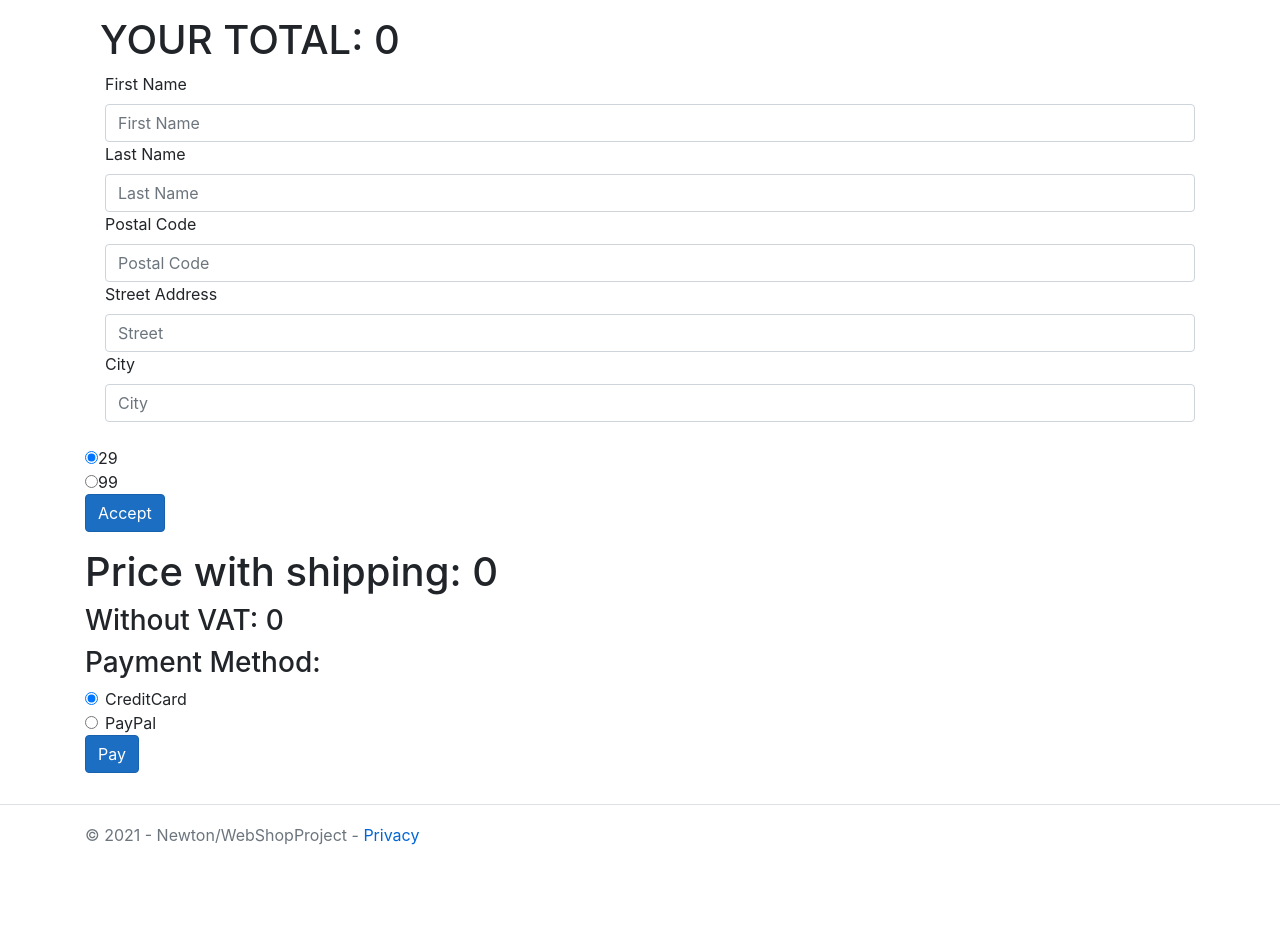
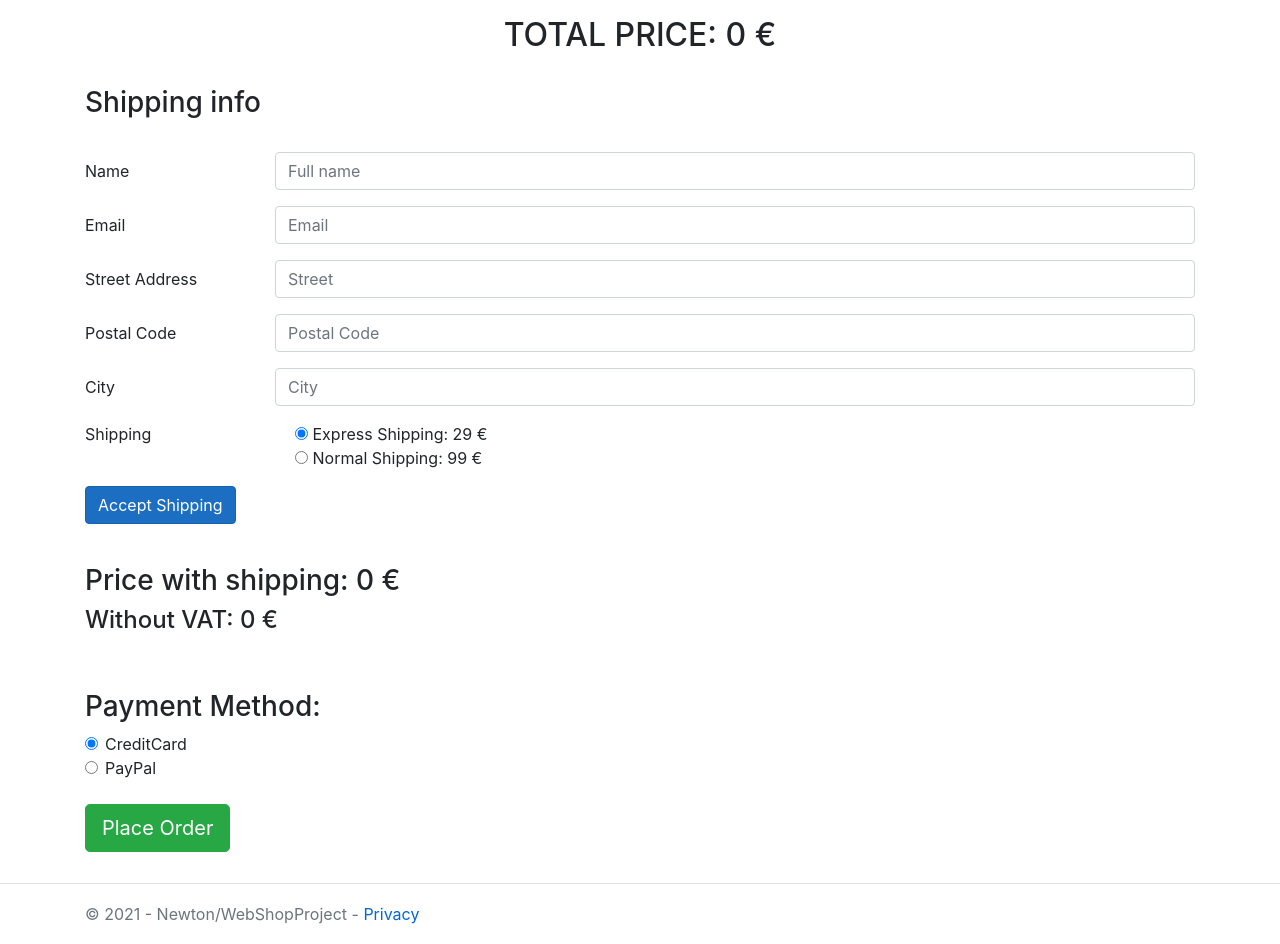
Before and after one commit to Lobos91/WebShopProjectNew, an ASP.NET Core app: page /Cart in a window 1280 px wide. Shown: the part 227-1171 px from the top of the page. Before the commit the page ends 1072 px from the top, so only its background shows below. Run offline with ASP.NET Core 8, Linux system fonts and the light colour scheme.

Commit message:
Update Cart.cshtml

```diff
--- a/Pages/Cart.cshtml
+++ b/Pages/Cart.cshtml
@@ -2,8 +2,6 @@
 @model WebbshoppenSS.Pages.CartModel
 @{
     double sum = 0;
-    //int dataCount = 0;
-    double shipping = 0;
     int shippingOne = 29;
     int shippingTwo = 99;
 }
@@ -47,13 +45,104 @@
     }
 </table>
 
-<div class="col-6">
-    <h1>YOUR TOTAL: @sum</h1>
+
+<h2 class="text-center">TOTAL PRICE: @sum €</h2>
+<br />
+<h3>Shipping info</h3>
+<br />
+<form method="post">
+    <div class="form-group row">
+        <label for="inputName" class="col-sm-2 col-form-label">Name</label>
+        <div class="col-sm-10">
+            <input type="text" class="form-control" id="inputName" placeholder="Full name" required>
+        </div>
+    </div>
+    <div class="form-group row">
+        <label for="inputEmail" class="col-sm-2 col-form-label">Email</label>
+        <div class="col-sm-10">
+            <input type="text" class="form-control" id="inputEmail" placeholder="Email" required>
+        </div>
+    </div>
+    <div class="form-group row">
+        <label for="inputStreet" class="col-sm-2 col-form-label">Street Address</label>
+        <div class="col-sm-10">
+            <input type="text" class="form-control" id="inputStreet" placeholder="Street" required>
+        </div>
+    </div>
+    <div class="form-group row">
+        <label for="inputPostal" class="col-sm-2 col-form-label">Postal Code</label>
+        <div class="col-sm-10">
+            <input type="text" class="form-control" id="inputStreet" placeholder="Postal Code" required>
+        </div>
+    </div>
+    <div class="form-group row">
+        <label for="inputCity" class="col-sm-2 col-form-label">City</label>
+        <div class="col-sm-10">
+            <input type="text" class="form-control" id="inputCity" placeholder="City" required>
+        </div>
     </div>
 
+
+    <fieldset class="form-group">
+        <div class="row">
+            <legend class="col-form-label col-sm-2 pt-0">Shipping</legend>
+            <div class="col-sm-10">
+                <div class="form-check">
+                    <input type="radio" name="shipping" value="@shippingOne" checked="checked" />
+                    <label class="form-check-label" for="gridRadios1">
+                        Express Shipping: @shippingOne €
+                    </label>
+                </div>
+                <div class="form-check">
+                    <input type="radio" name="shipping" value="@shippingTwo" />
+                    <label class="form-check-label" for="gridRadios2">
+                        Normal Shipping: @shippingTwo €
+                    </label>
+                </div>
+            </div>
+        </div>
+    </fieldset>
+
+    <div class="mb-3">
+        <button class="btn btn-primary" type="submit" asp-page-handler="AdressShipping">Accept Shipping</button>
+    </div>
+</form>
+<br />
+
+<h3>Price with shipping: @(sum + Model.Shipping) €</h3>
+<h4>Without VAT: @(Math.Round(((sum + Model.Shipping) * 0.8), 2)) €</h4>
+
+
+<br />
+<br />
 <form method="post">
+    <div class="col-4">
+        <div class="row">
+            <h3>Payment Method:</h3>
+        </div>
+    </div>
+    <div class="form-check">
+        <input class="form-check-input" type="radio" name="flexRadioDefault" id="flexRadioDefault1" checked="checked">
+        <label class="form-check-label" for="flexRadioDefault1">
+            CreditCard
+        </label>
+    </div>
+    <div class="form-check">
+        <input class="form-check-input" type="radio" name="flexRadioDefault" id="flexRadioDefault2">
+        <label class="form-check-label" for="flexRadioDefault2">
+            PayPal
+        </label>
+    </div>
+    <br />
+    <div class="mb-3">
+        <button class="btn btn-success btn-lg" type="submit" asp-page-handler="Buy">Place Order</button>
+    </div>
+</form>
 
-    <div class="form-check">
+
+@*Old form shipping info*@
+
+@*    <div class="form-check">
     <label for="validationDefault01" class="form-label">First Name</label>
     <input type="text" asp-for="@Model.FirstName" class="form-control" value="" required placeholder="First Name">
     </div>
@@ -77,44 +166,8 @@
     <input type="text" asp-for="@Model.City" class="form-control" value="" required placeholder="City">
     </div>
     <br />
-    <input type="radio" name="shipping" value="@shippingOne" checked="checked"/>@shippingOne
+    <input type="radio" name="shipping" value="@shippingOne" checked="checked" />@shippingOne
     <br />
 
-    <input type="radio" asp-for="Shipping" name="shipping" value="@shippingTwo" />@shippingTwo
-    <br />
-
-    <div class="mb-3">
-        <button class="btn btn-primary" type="submit" asp-page-handler="AdressShipping">Accept</button>
-    </div>
-</form>
-
-    <div class="col-6">
-        <div class="row">
-            <h1>Price with shipping: @(sum + Model.Shipping)</h1>
-            <h3>Without VAT: @((sum + Model.Shipping) * 0.8)</h3>
-        </div>
-
-    </div>
-    <form method="post">
-        <div class="col-4">
-            <div class="row">
-                <h3>Payment Method:</h3>
-            </div>
-        </div>
-        <div class="form-check">
-            <input class="form-check-input" type="radio" name="flexRadioDefault" id="flexRadioDefault1" checked="checked">
-            <label class="form-check-label" for="flexRadioDefault1">
-                CreditCard
-            </label>
-        </div>
-        <div class="form-check">
-            <input class="form-check-input" type="radio" name="flexRadioDefault" id="flexRadioDefault2">
-            <label class="form-check-label" for="flexRadioDefault2">
-                PayPal
-            </label>
-        </div>
-        <div class="mb-3">
-            <button class="btn btn-primary" type="submit" asp-page-handler="Buy">Pay</button>
-        </div>
-
-    </form>
+    <input type="radio" name="shipping" value="@shippingTwo" />@shippingTwo
+    <br />*@
```
Lines whose indentation alone changed are shown as unchanged.
